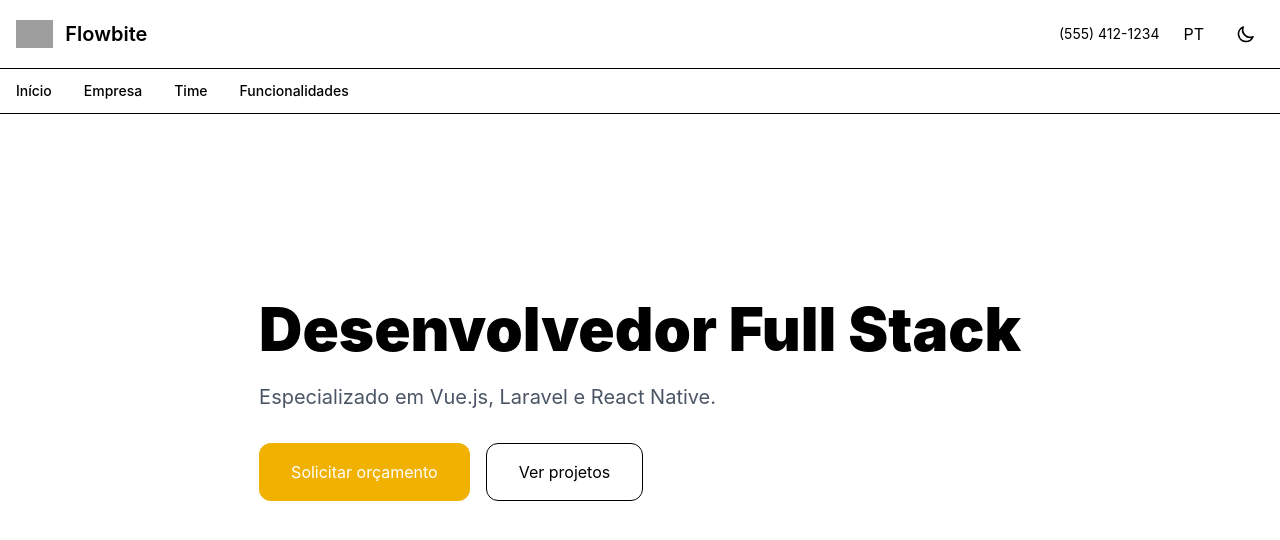
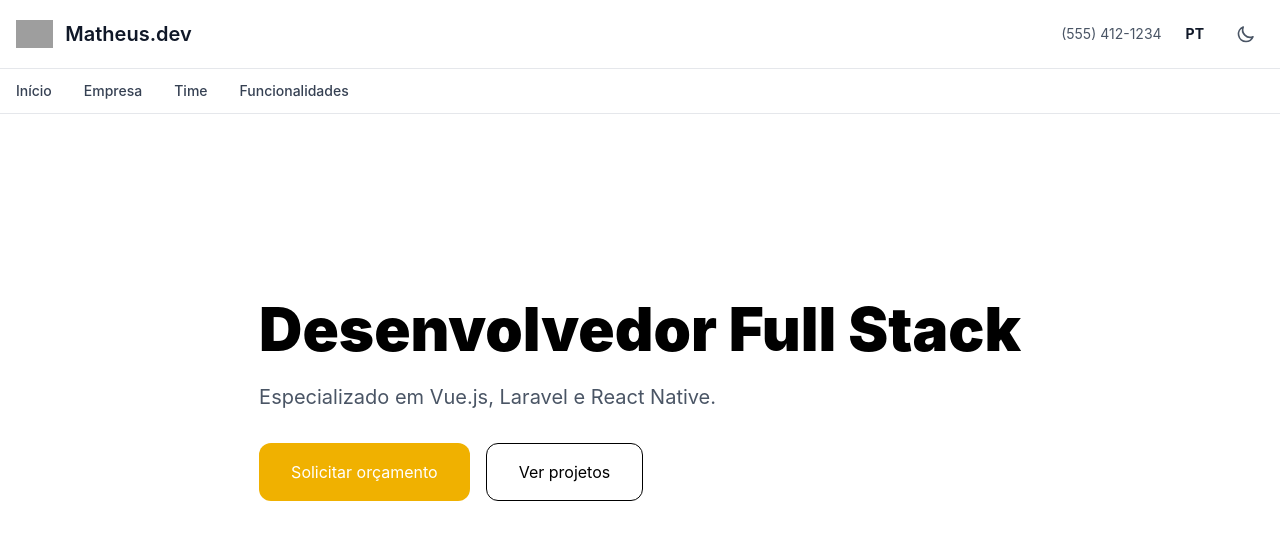
Before and after one commit to MatheusNoguerol/matheus-dev, a Vue app: page / in a window 1280 px wide. Shown: the top 540 px of the page. Built offline with nearby package versions, Linux system fonts and the light colour scheme; grey boxes are pictures that could not be loaded.

Commit message:
Ajustes no eslint e no prettier, acerto em dark mode, ajustes na main.js main.css, instalado mais libs de formatacao.

```diff
--- a/eslint.config.js
+++ b/eslint.config.js
@@ -1,16 +1,32 @@
 import vue from 'eslint-plugin-vue';
 import js from '@eslint/js';
+import prettier from 'eslint-config-prettier';
 
 export default [
     js.configs.recommended,
 
     {
-        files: ['**/*.vue', '**/*.js'],
+        files: ['**/*.{vue,js}'],
+        languageOptions: {
+            ecmaVersion: 'latest',
+            sourceType: 'module',
+            globals: {
+                window: 'readonly',
+                document: 'readonly',
+                console: 'readonly',
+            },
+        },
         plugins: {
             vue,
         },
         rules: {
             'vue/multi-word-component-names': 'off',
+
+            // 👇 desliga chatices comuns
+            'no-console': 'off',
+            'no-unused-vars': 'warn',
+            'no-undef': 'off',
         },
+        prettier,
     },
 ];
--- a/src/assets/main.css
+++ b/src/assets/main.css
@@ -1 +1,2 @@
 @import "tailwindcss";
+@custom-variant dark (&:where(.dark, .dark *));
--- a/src/components/layout/Header.vue
+++ b/src/components/layout/Header.vue
@@ -1,34 +1,34 @@
 <template>
-    <header class="fixed w-full z-20 top-0 inset-s-0">
-        <nav class="bg-neutral-primary">
+    <header
+        class="fixed w-full z-20 top-0 start-0 bg-white/80 dark:bg-gray-900/80 backdrop-blur-md border-b border-gray-200 dark:border-gray-800 transition-colors duration-300"
+    >
+        <nav class="border-b border-gray-200 dark:border-gray-800">
             <div class="flex flex-wrap justify-between items-center mx-auto max-w-7xl p-4">
-                <a
-                    href="https://flowbite.com"
-                    class="flex items-center space-x-3 rtl:space-x-reverse"
-                >
-                    <img
-                        src="https://flowbite.com/docs/images/logo.svg"
-                        class="h-7"
-                        alt="Flowbite Logo"
-                    />
-                    <span class="self-center text-xl text-heading font-semibold whitespace-nowrap"
-                        >Flowbite</span
+                <a href="#" class="flex items-center space-x-3">
+                    <img src="https://flowbite.com/docs/images/logo.svg" class="h-7" alt="Logo" />
+                    <span class="self-center text-xl font-semibold text-gray-900 dark:text-white"
+                        >Matheus.dev</span
                     >
                 </a>
-                <div class="flex items-center space-x-6 rtl:space-x-reverse">
+
+                <div class="flex items-center space-x-6">
                     <a
                         href="tel:5541251234"
-                        class="text-sm text-body hover:text-brand-primary transition-colors"
+                        class="text-sm text-gray-600 dark:text-gray-300 hover:text-blue-600 dark:hover:text-blue-400"
                     >
                         (555) 412-1234
                     </a>
 
-                    <button @click="toggleLang">{{ locale.toUpperCase() }}</button>
+                    <button
+                        @click="toggleLang"
+                        class="text-sm font-bold text-gray-900 dark:text-white uppercase"
+                    >
+                        {{ locale }}
+                    </button>
 
                     <button
                         @click="toggleDarkMode"
-                        class="p-2 rounded-full text-body hover:bg-gray-100 hover:text-brand-primary transition-all duration-300"
-                        aria-label="Toggle theme"
+                        class="p-2 rounded-full text-gray-600 dark:text-gray-300 hover:bg-gray-200 dark:hover:bg-gray-800 transition-all"
                     >
                         <svg
                             v-if="isDark"
@@ -62,47 +62,53 @@
                 </div>
             </div>
         </nav>
-        <nav class="bg-neutral-secondary-soft border-y border-default border-default">
+
+        <nav>
             <div class="max-w-7xl px-4 py-3 mx-auto">
-                <div class="flex items-center">
                 <ul
-                        class="flex flex-row font-medium mt-0 space-x-8 rtl:space-x-reverse text-sm"
+                    class="flex flex-row font-medium space-x-8 text-sm text-gray-700 dark:text-gray-200"
                 >
                     <li>
-                            <a href="#" class="text-heading hover:underline" aria-current="page">{{
+                        <a href="#" class="hover:text-blue-600 dark:hover:text-blue-400">{{
                             t('nav.home')
                         }}</a>
                     </li>
                     <li>
-                            <a href="#" class="text-heading hover:underline">{{
+                        <a href="#" class="hover:text-blue-600 dark:hover:text-blue-400">{{
                             t('nav.company')
                         }}</a>
                     </li>
                     <li>
-                            <a href="#" class="text-heading hover:underline">{{ t('nav.team') }}</a>
+                        <a href="#" class="hover:text-blue-600 dark:hover:text-blue-400">{{
+                            t('nav.team')
+                        }}</a>
                     </li>
                     <li>
-                            <a href="#" class="text-heading hover:underline">{{
+                        <a href="#" class="hover:text-blue-600 dark:hover:text-blue-400">{{
                             t('nav.features')
                         }}</a>
                     </li>
                 </ul>
-                </div>
             </div>
         </nav>
     </header>
 </template>
 
 <script setup>
-import { ref } from 'vue';
+import { onMounted, ref } from 'vue';
 
 import { useI18n } from 'vue-i18n';
 import { useTheme } from '../../composables/useTheme';
 
 const { t, locale } = useI18n(); // Importe o 't' (translate)
-const { isDark, toggleDarkMode } = useTheme();
 
 const toggleLang = () => {
     locale.value = locale.value === 'pt' ? 'en' : 'pt';
 };
+
+const { isDark, toggleDarkMode } = useTheme();
+
+// onMounted({
+//     conosle.
+// })
 </script>
--- a/src/composables/useTheme.js
+++ b/src/composables/useTheme.js
@@ -1,21 +1,36 @@
-import { ref, onMounted } from 'vue';
+// src/composables/useTheme.js
+import { ref } from 'vue';
 
 const isDark = ref(false);
 
 export function useTheme() {
     const toggleDarkMode = () => {
         isDark.value = !isDark.value;
-        document.documentElement.classList.toggle('dark', isDark.value);
-        localStorage.setItem('theme', isDark.value ? 'dark' : 'light');
+
+        console.log('isDark:', isDark.value);
+        console.log('html:', document.documentElement.className);
+
+        applyTheme();
     };
 
-    onMounted(() => {
+    const applyTheme = () => {
+        // Manipula a classe no elemento <html>
+        if (isDark.value) {
+            document.documentElement.classList.add('dark');
+            localStorage.setItem('theme', 'dark');
+        } else {
+            document.documentElement.classList.remove('dark');
+            localStorage.setItem('theme', 'light');
+        }
+    };
+
+    const initTheme = () => {
         const savedTheme = localStorage.getItem('theme');
-        isDark.value =
-            savedTheme === 'dark' ||
-            (!savedTheme && window.matchMedia('(prefers-color-scheme: dark)').matches);
-        document.documentElement.classList.toggle('dark', isDark.value);
-    });
+        const systemDark = window.matchMedia('(prefers-color-scheme: dark)').matches;
 
-    return { isDark, toggleDarkMode };
+        isDark.value = savedTheme === 'dark' || (!savedTheme && systemDark);
+        applyTheme();
+    };
+
+    return { isDark, toggleDarkMode, initTheme };
 }
--- a/src/main.js
+++ b/src/main.js
@@ -1,7 +1,11 @@
 import { createApp } from 'vue';
 import { i18n } from './locales'; // Importe o plugin
+import { useTheme } from './composables/useTheme'; // Importe seu composable
 import App from './App.vue';
 import './assets/main.css';
+
+const { initTheme } = useTheme();
+initTheme(); // Aplica o tema imediatamente
 
 const app = createApp(App);
 app.use(i18n); // Registre o plugin
--- a/tailwind.config.js
+++ b/tailwind.config.js
@@ -1,25 +1,9 @@
 // tailwind.config.js
 module.exports = {
+    darkMode: 'class',
     content: ['./index.html', './src/**/*.{vue,js,ts,jsx,tsx}'],
     theme: {
-        extend: {
-            colors: {
-                // Paleta baseada na sua escolha inicial
-                brand: {
-                    primary: '#2563EB', // Azul padrão
-                    primaryHover: '#1D4ED8', // Azul mais escuro para hover
-                    dark: '#1E293B', // Cinza azulado escuro (texto/títulos)
-                    medium: '#64748B', // Cinza para textos secundários
-                    light: '#F1F5F9', // Fundo de seções
-                    border: '#E2E8F0', // Cinza bem claro para bordas/divisores
-                    white: '#FFFFFF', // Branco puro
-                    'bg-primary': {
-                        DEFAULT: '#FFFFFF',
-                        dark: '#1E293B',
-                    },
-                },
-            },
-        },
+        extend: {}, // Deixe vazio por enquanto
     },
     plugins: [],
 };
```
Also changed, not shown: 1 other file (tests, documents, lock files or other folders). Lines whose indentation alone changed are shown as unchanged.
